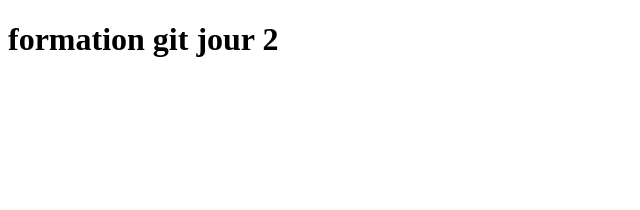
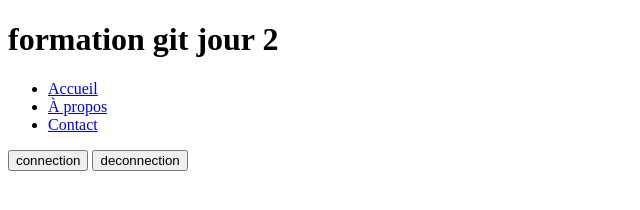
Before and after one commit to MARIUS-a12/debut_git_site2, a plain HTML site: page index.html in a window 1280 px wide. Shown: the whole page, without its empty margins (0-640 px from the left). Drawn offline with Linux system fonts and the light colour scheme.

Commit message:
ajoute de len-tête de ma page

```diff
--- a/index.html
+++ b/index.html
@@ -4,8 +4,22 @@
     <meta charset="UTF-8">
     <meta name="viewport" content="width=device-width, initial-scale=1.0">
     <title>Document</title>
+    <link rel="stylesheet" href="style.css">
 </head>
 <body>
     <h1>formation git jour 2</h1>
+    <header>
+        <nav>
+            <ul>
+                <li><a href="#">Accueil</a></li>
+                <li><a href="#">À propos</a></li>
+                <li><a href="#">Contact</a></li>
+            </ul>
+        </nav>
+        <button><span>connection</span></button>
+        <button><span>deconnection</span></button>
+    </header>
+
+    <script src="script.js"></script>
 </body>
 </html>
```
